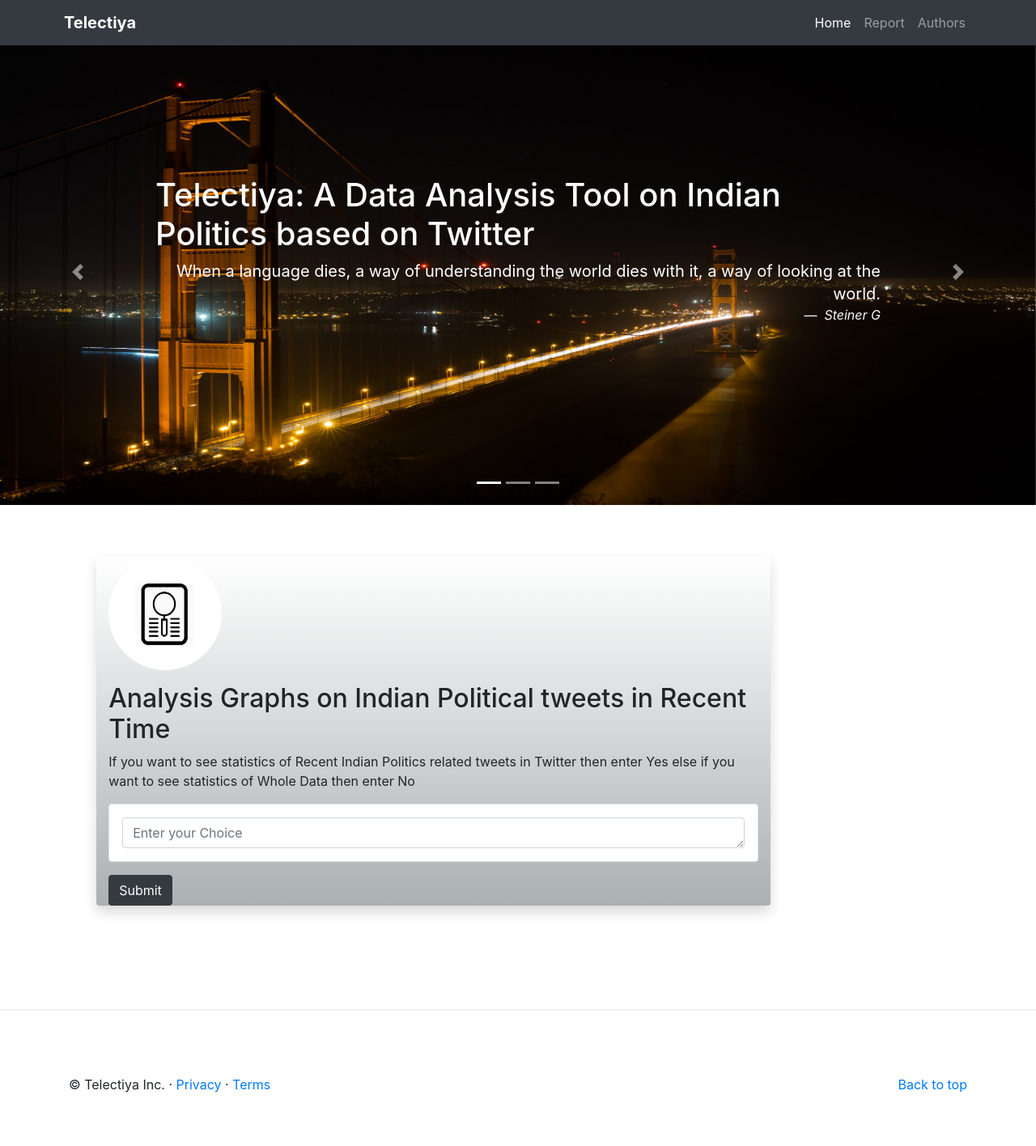
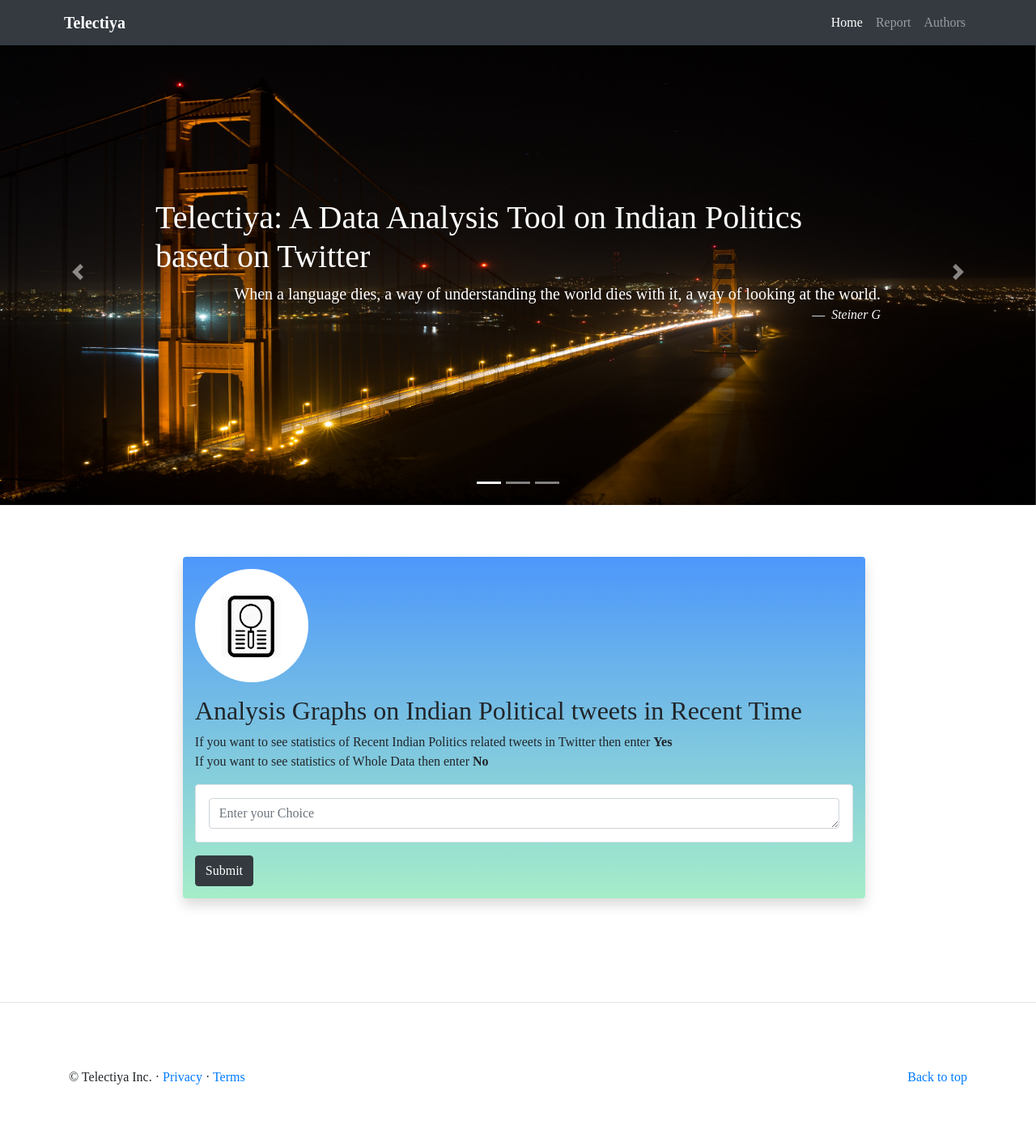
Before and after one commit to anubhavj0810/Data_Science_Project, a Flask app: page / in a window 1280 px wide. Shown: the whole page at 81% size. After the commit the page ends 1340 px from the top, so only its background shows below. Run offline with Flask 2, Linux system fonts and the light colour scheme; some libraries are stand-ins or nearby versions.

Commit message:
layout changed a little

```diff
--- a/templates/index.html
+++ b/templates/index.html
@@ -22,7 +22,8 @@
             {% if image_name != '.DS_Store' %}
                 <div id="refresh" class="col-lg-3 col-md-4 col-xs-6 thumb">
                     <img class="img-responsive" src="{{url_for('send_image', filename=image_name)}}"/>
-                    <a href="{{url_for('send_image', filename=image_name)}}">{{image_name}}</a>
+                    <a href="{{url_for('send_image', filename=image_name)}}" class="btn btn-primary btn-lg active" role="button" aria-pressed="true">{{image_name}}</a>
+
                 </div>
             {% endif %}
         {% endfor %}
--- a/templates/mainpage.html
+++ b/templates/mainpage.html
@@ -19,6 +19,7 @@
       user-select: none;
     }
 
+
     @media (min-width: 768px) {
       .bd-placeholder-img-lg {
         font-size: 3.5rem;
@@ -31,7 +32,7 @@
 
 </head>
 
-<body>
+<body style="font-family: montserrat;">
   <nav class="navbar navbar-expand-md navbar-dark fixed-top bg-dark">
     <div class="container-fluid mx-5">
       <a class="navbar-brand font-weight-bold" href="/">Telectiya</a>
@@ -124,14 +125,15 @@
     ================================================== -->
     <!-- Wrap the rest of the page in another container to center all the content. -->
 
-    <div class="container-fluid" style="padding-right: 15px!important;margin:0">
+    <div class="container-fluid" style="padding-right: 0px!important;">
 
       <!-- Three columns of text below the carousel -->
-      <div class="row bd-highlight" style="margin-right: 65px;!important;margin:0">
-          <div class="col-sm-8 offset-md-1 shadow mb-5 bg-white rounded" style="background-image: linear-gradient( white, #ABB0B2)">
+      <div class="row bd-highlight justify-content-center" style="margin: 0px!important;">
+          <div class="col-sm-8 shadow mb-5 bg-white rounded" style=" padding-top: 15px;padding-bottom: 15px; background-image: linear-gradient(  #4d97fb ,  #a6edc9 )">
             <img class="rounded-circle mb-3" src="../static/Capture.PNG" alt="Generic placeholder image" width="140" height="140">
             <h2>Analysis Graphs on Indian Political tweets in Recent Time</h2>
-            <p>If you want to see statistics of Recent Indian Politics related tweets in Twitter then enter Yes else if you want to see statistics of Whole Data then enter No </p>
+            <p>If you want to see statistics of Recent Indian Politics related tweets in Twitter then enter
+              <b>Yes</b> <br> If you want to see statistics of Whole Data then enter <b>No</b> </p>
             <form action="{{url_for('index')}}" method="post" class="text-left" enctype="multipart/form-data">
               <div class="form-group border border-bg-dark rounded p-3", style="text-align: left; background: white;">
                 <textarea class="form-control" rows="1" placeholder="Enter your Choice" name="name" type="text" required></textarea>
```
